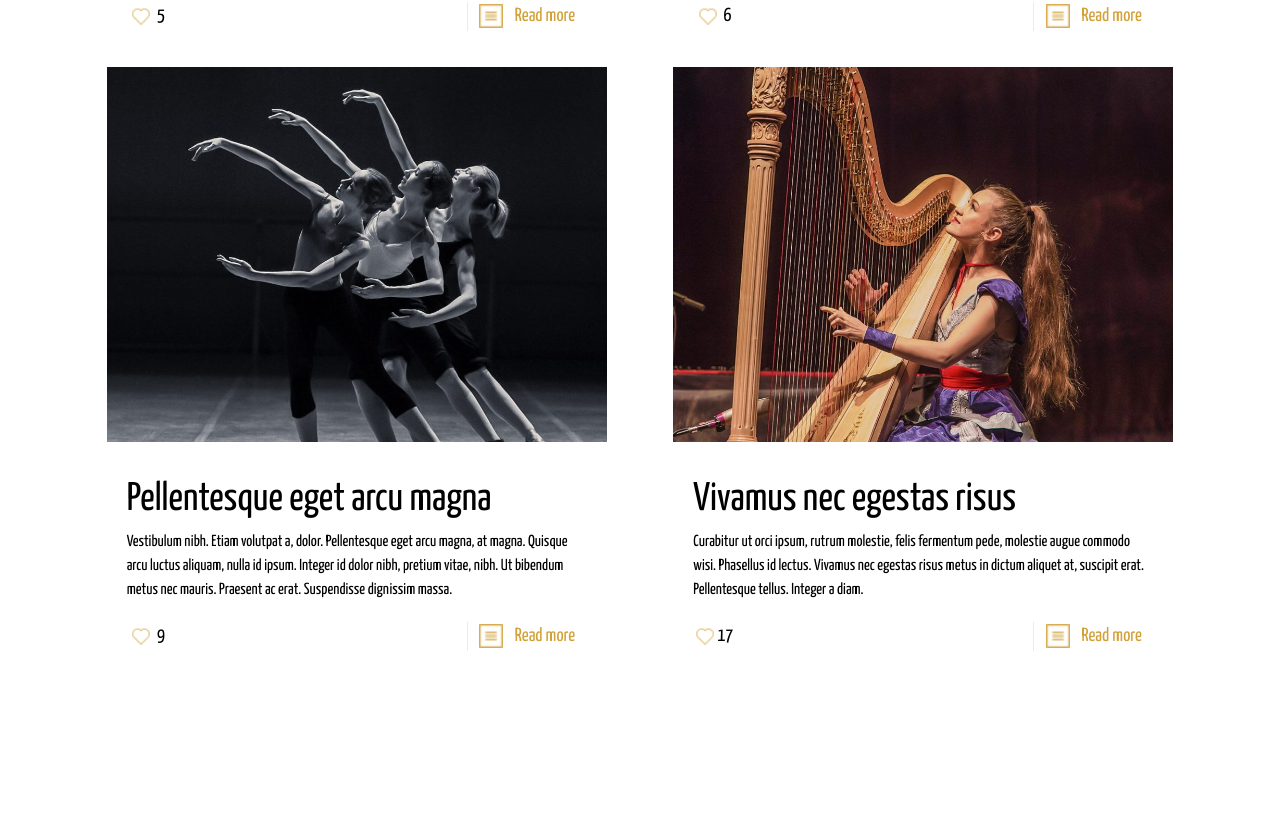
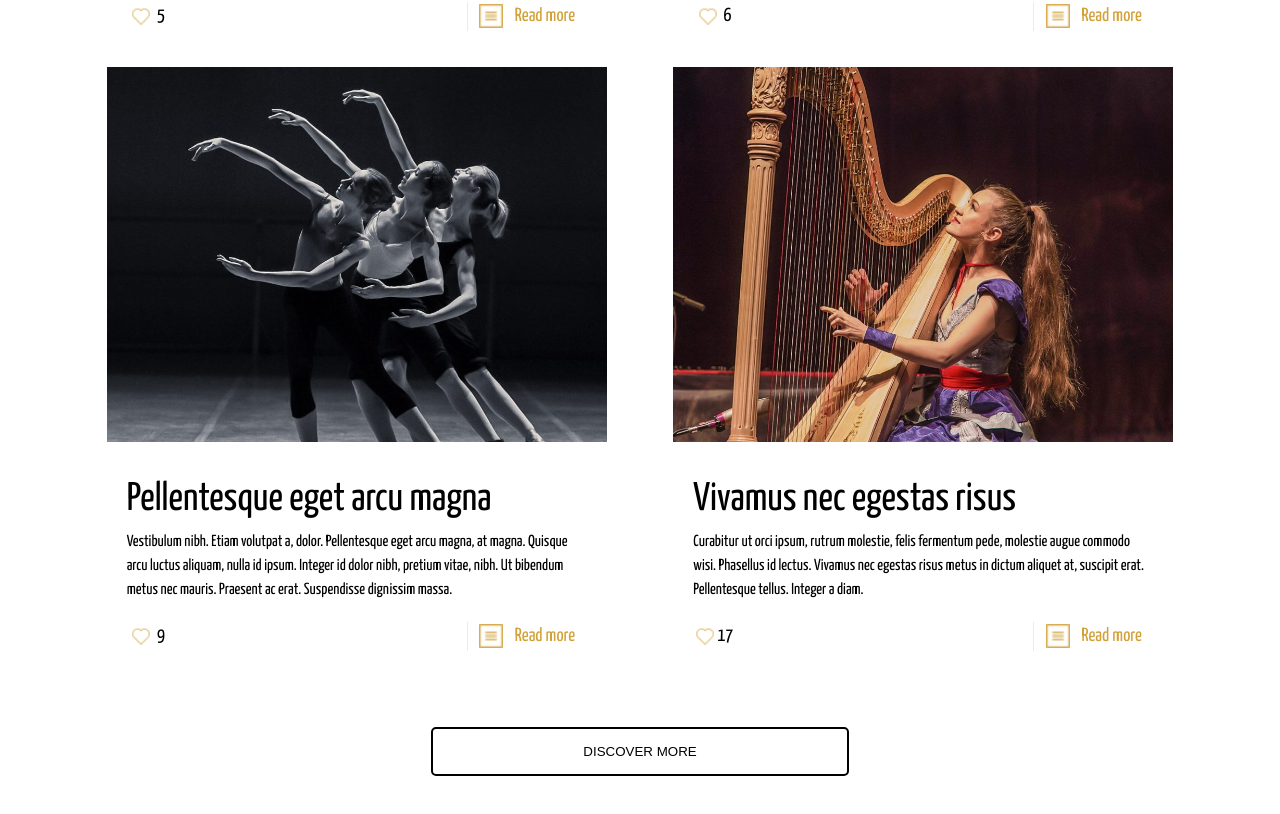
Before and after one commit to RomanKoriachko/React_project, a React (Create React App) app: page / in a window 1280 px wide. Shown: the part 1694-2508 px from the top of the page. Before the commit the page ends 2371 px from the top, so only its background shows below. Built offline with nearby package versions, Linux system fonts and the light colour scheme.

Commit message:
finished Slide2

```diff
--- a/src/containers/Main/Slide2/Articles.js
+++ b/src/containers/Main/Slide2/Articles.js
@@ -19,6 +19,9 @@ export const Articles = () => {
                     )
                 )}
             </div>
+            <div className="more">
+                <button>DISCOVER MORE</button>
+            </div>
         </>
     )
 }
--- /dev/null
+++ b/src/containers/Main/Slide3/Slide3.js
@@ -0,0 +1 @@
+import React from 'react'
--- a/src/styles/style.scss
+++ b/src/styles/style.scss
@@ -178,6 +178,26 @@ body {
         }
     }
 }
+.more {
+    margin: 50px 0px;
+    width: 100%;
+    text-align: center;
+    button{
+        background: transparent;
+        border: 2px solid black;
+        border-radius: 5px;
+        padding: 15px 150px;
+        cursor: pointer;
+        transition: 0.5s;
+        &:hover{
+            color: white;
+            background-color: #382206;
+            border: 2px solid #382206;
+            transition: 0.5s;
+        }
+    }
+
+}
 
 // Laptop large
 @media (max-width: 1440px) {
@@ -196,7 +216,6 @@ body {
     }
     .cart {
         grid-template-columns: repeat(2, 500px);
-        // grid-template-rows: repeat(2, 650px);
         .cart-content {
             width: 500px;
             min-height: 610px;
```
Also changed, not shown: 1 other file (tests, documents, lock files or other folders).
